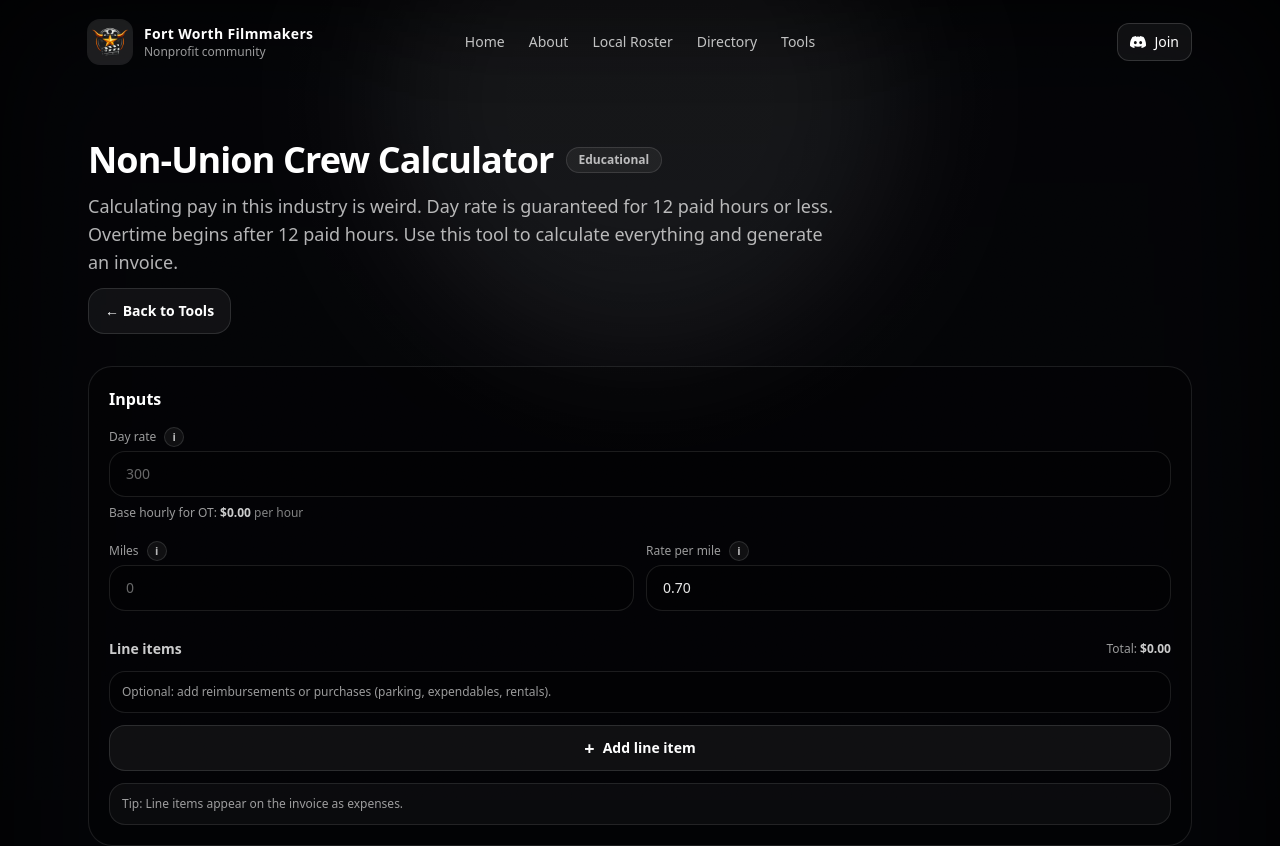
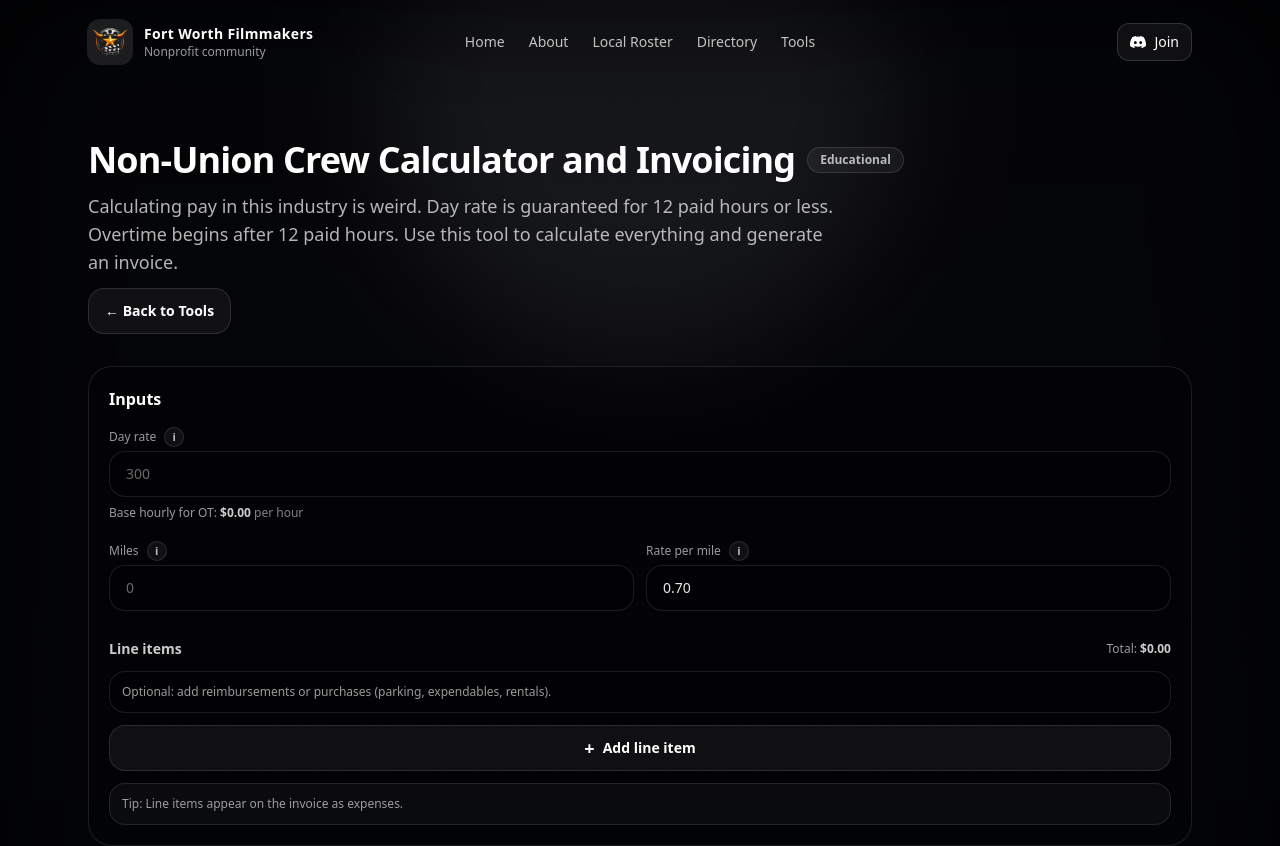
Before and after one commit to sbumbera/fort-worth-filmmakers-alliance, a Next.js app: page /tools/nonunioncalc in a window 1280 px wide. Shown: the top 846 px of the page. Built offline with nearby package versions, Linux system fonts and the light colour scheme.

Commit message:
added clearer language to first tool

```diff
--- a/src/app/tools/nonunioncalc/page.tsx
+++ b/src/app/tools/nonunioncalc/page.tsx
@@ -126,7 +126,7 @@ export default function NonUnionCrewCalculatorPage() {
             <div className="flex flex-col gap-3">
               <div className="flex flex-wrap items-center gap-3">
                 <h1 className="text-balance text-3xl font-semibold tracking-tight sm:text-4xl">
-                  Non-Union Crew Calculator
+                  Non-Union Crew Calculator and Invoicing
                 </h1>
                 <span className="rounded-full border border-white/12 bg-white/5 px-3 py-1 text-xs font-semibold text-white/70">
                   Educational
```
